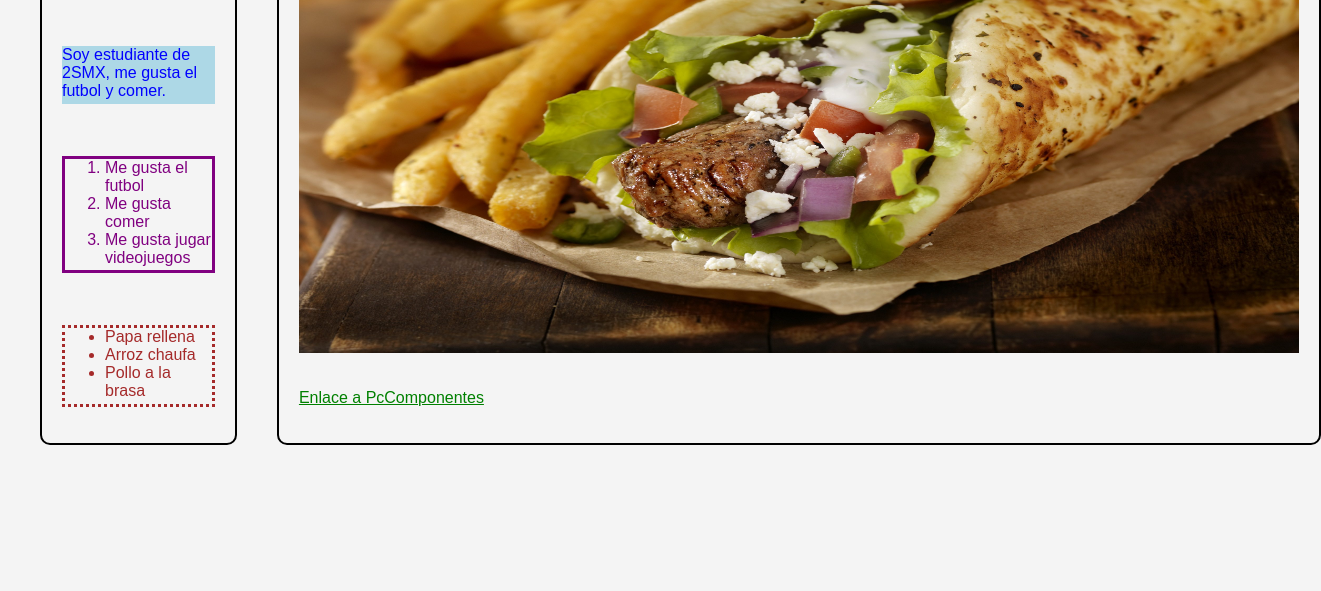
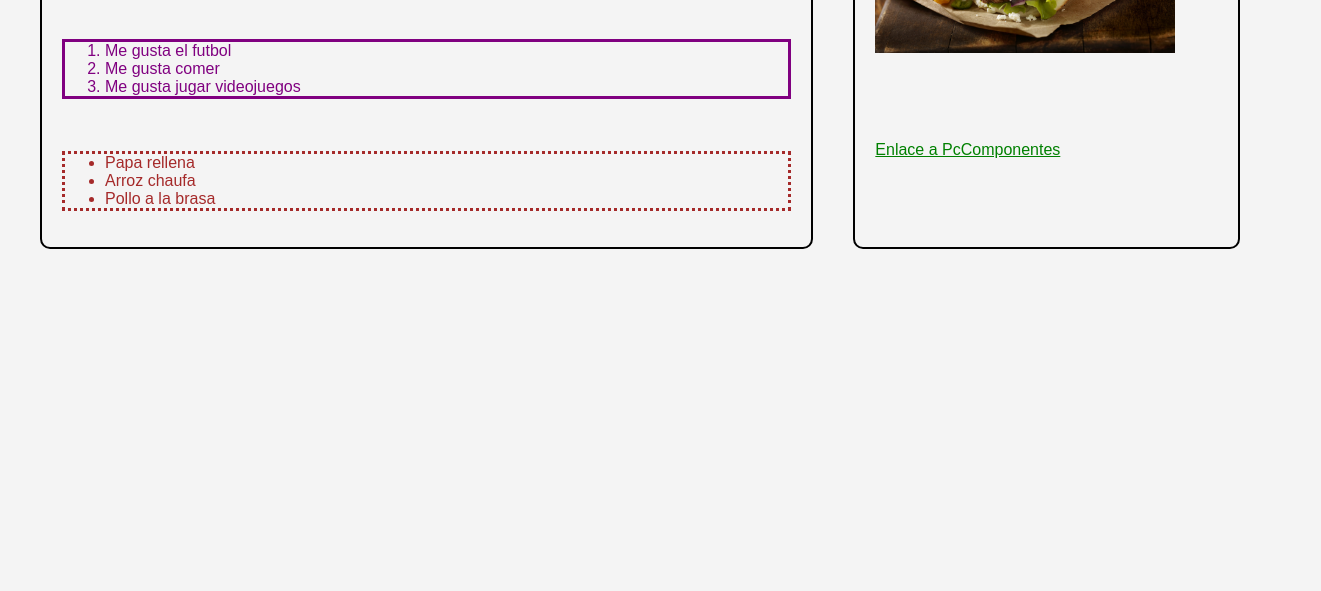
Before and after one commit to EnmaDav/Introduccion_a_Grid, a plain HTML site: page index.html in a window 1280 px wide. Shown: the part 209-800 px from the top of the page, 1321 px wide, since content can reach past the window. Drawn offline with Linux system fonts and the light colour scheme.

Commit message:
SegudoCommit

```diff
--- a/css/estils.css
+++ b/css/estils.css
@@ -44,7 +44,7 @@ a:hover {
 }
 #main-content {
     display: grid;
-    grid-template-columns: 1fr 2fr; /* imagen izquierda, texto derecha */
+    grid-template-columns: 2fr 1fr; /* imagen izquierda, texto derecha */
     gap: 40px;
     padding: 40px;
 }
--- a/index.html
+++ b/index.html
@@ -23,7 +23,7 @@
             </ul>
         </div>
         <div id="imagen">
-            <img src="/img/Kibab.jpg" alt="Foto de kebab" width="1000" height="500">
+            <img src="/img/Kibab.jpg" alt="Foto de kebab" width="300" height="200">
             <a href="https://www.pccomponentes.com/">
                 <p>Enlace a PcComponentes</p>
             </a>
```
